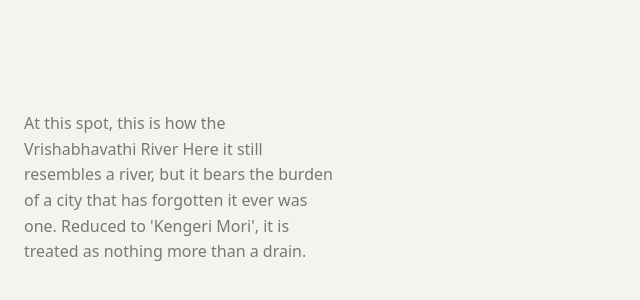
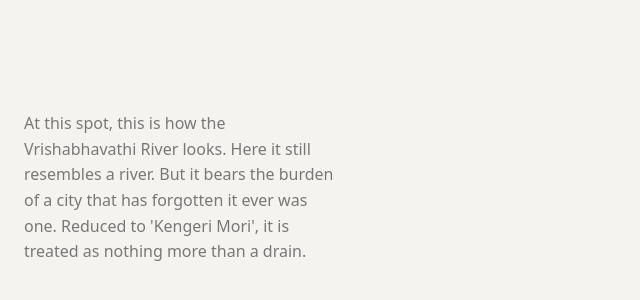
Before and after one commit to anshika92/ForRivers, a plain HTML site: page index.html in a window 1280 px wide. Shown: the part 5596-5896 px from the top of the page, 0-640 px from the left. Drawn offline with Linux system fonts and the light colour scheme.

Commit message:
Revise description of Vrishabhavathi River

```diff
--- a/index.html
+++ b/index.html
@@ -79,8 +79,8 @@ Just outside the city limits, to the south west, you will see a the blue dot on
 
     <section class="step" data-map="mapim1.jpg" data-zoom="1.20">
     <p>
-At this spot, this is how the Vrishabhavathi River
-Here it still resembles a river, but it bears the burden of a city that has forgotten it ever was one.
+At this spot, this is how the Vrishabhavathi River looks.
+Here it still resembles a river. But it bears the burden of a city that has forgotten it ever was one.
 Reduced to 'Kengeri Mori', it is treated as nothing more than a drain.
 
  </p>
```
